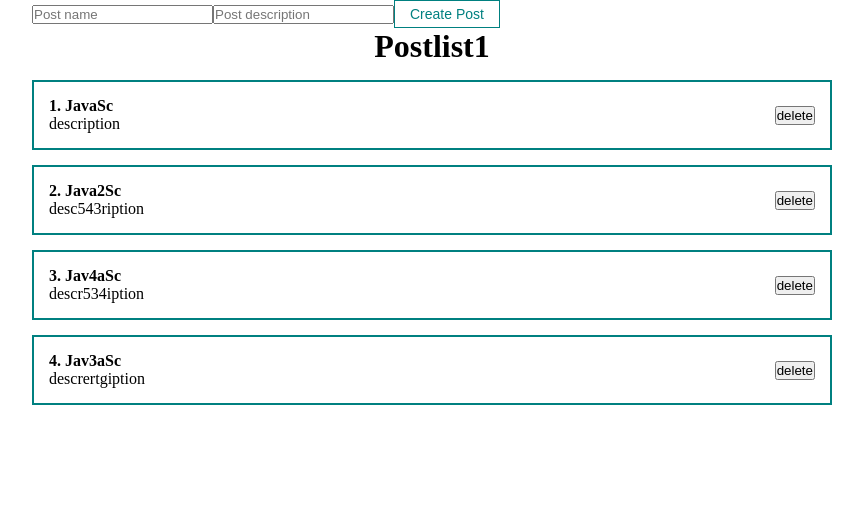
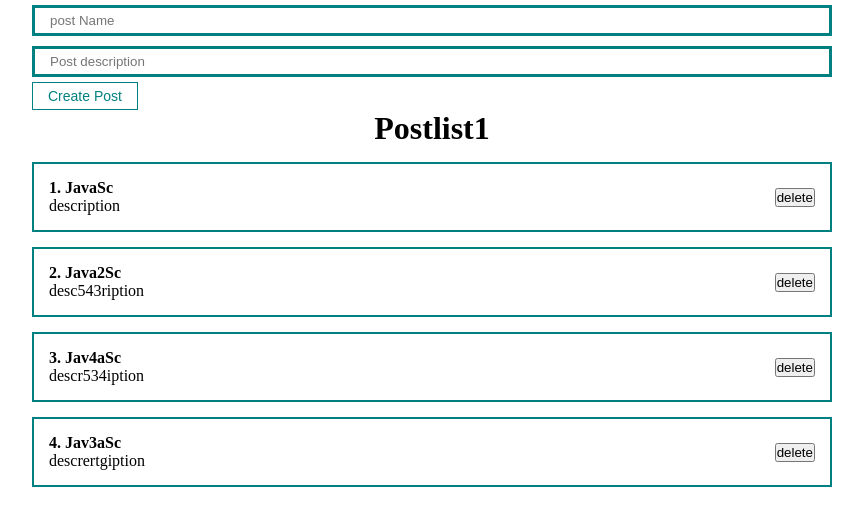
Before and after one commit to Grank10um/react_tutorial, a React (Create React App) app: page / in a window 1280 px wide. Shown: the top 526 px of the page, without its empty margins (208-1071 px from the left). Built offline with nearby package versions, Linux system fonts and the light colour scheme.

Commit message:
пропс useref для обращения к любому дом элементу

```diff
--- a/src/App.js
+++ b/src/App.js
@@ -1,8 +1,9 @@
-import React, { useState } from 'react';
+import React, { useRef, useState } from 'react';
 import ClassCounter from './components/ClassCounter';
 import Counter from './components/counter';
 import PostItem from './components/PostItem';
 import PostList from './components/PostList';
+import MyInput from './components/UI/button/input/MyInput';
 import MyButton from './components/UI/button/MyButton';
 import "./styles/App.css"
 
@@ -16,14 +17,30 @@ function App() {
 
   ]);
 
+  const [title, setTitle] =useState('')
+  const bodyInputRef = useRef();
 
+const addNewPost = (e) => {
+  e.preventDefault()
+  console.log(title)
+  {/*console.log(bodyInputRef.current.value)  метод с хуком юзреф*/}
+
+}
 
   return (
     <div className="App">
       <form>
-        <input type="text" placeholder="Post name"/>
-        <input type="text" placeholder="Post description"/>
-        <MyButton disabled>Create Post</MyButton>
+        <MyInput
+          value={title}
+          onChange={e => setTitle(e.target.value)}
+          type="text"
+          placeholder="post Name"
+        />
+       {/*} <input ref={bodyInputRef} type="text" /> обращение к любому дом елементу*/}
+
+
+        <MyInput type="text" placeholder="Post description"/>
+        <MyButton onClick={addNewPost} >Create Post</MyButton>
       </form>
       <PostList posts={posts} title="Postlist1"/>
     </div>
--- /dev/null
+++ b/src/components/UI/button/input/MyInput.jsx
@@ -0,0 +1,9 @@
+import React from 'react';
+import classes from './MyInput.module.css';
+const MyInput = (props) => {
+    return (
+        <input className={classes.MyInput}{...props}/>
+    );
+};
+
+export default MyInput;
--- /dev/null
+++ b/src/components/UI/button/input/MyInput.module.css
@@ -0,0 +1,6 @@
+.MyInput {
+    width: 100%;
+    padding: 5px 15px;
+    margin: 5px 0;
+    border: 3px solid teal;
+}
```
